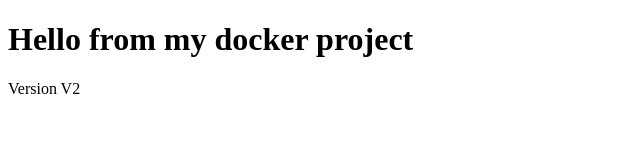
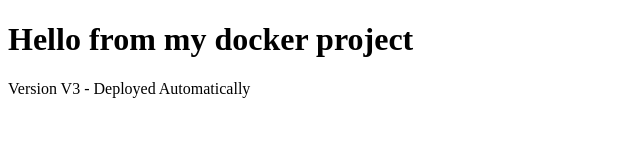
Before and after one commit to mohdshakerali/EC2_Instance, a plain HTML site: page index.html in a window 1280 px wide. Shown: the whole page, without its empty margins (0-640 px from the left). Drawn offline with Linux system fonts and the light colour scheme.

Commit message:
Update app to v3 version.

```diff
--- a/index.html
+++ b/index.html
@@ -5,6 +5,6 @@
 </head>
 <body>
     <h1>Hello from my docker project</h1>
-    <p> Version V2</p>
+    <p> Version V3 - Deployed Automatically </p>
 </body>
 </html>
```
